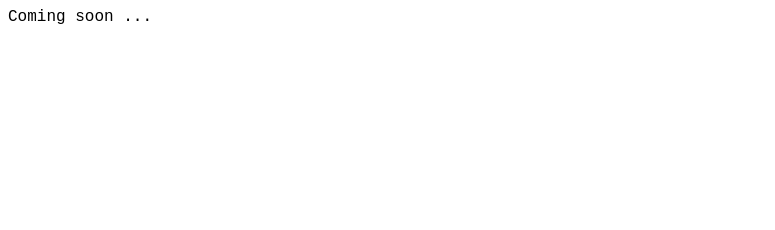
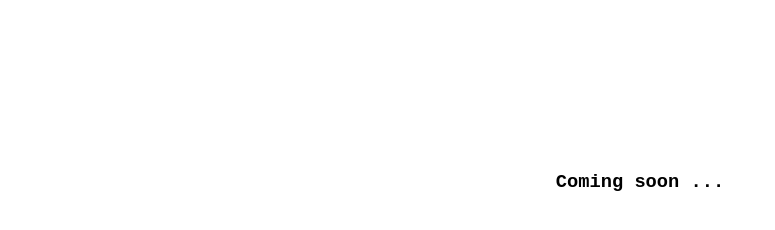
Before and after one commit to ciniminisman/coming-soon, a plain HTML site: page index.html in a window 1280 px wide. Shown: the whole page, without its empty margins (0-775 px from the left). Drawn offline with Linux system fonts and the light colour scheme.

Commit message:
Update index.html

```diff
--- a/index.html
+++ b/index.html
@@ -1 +1,13 @@
-<p><span style="font-family: Courier New, courier;">Coming soon ...</span></p>
+<br>
+<br>
+<br>
+<br>
+<br>
+<br>
+<br>
+<br>
+<center>
+<h3>
+<span style="font-family: Courier New, courier;">Coming soon ...</span>
+</h3>
+</center>
```
